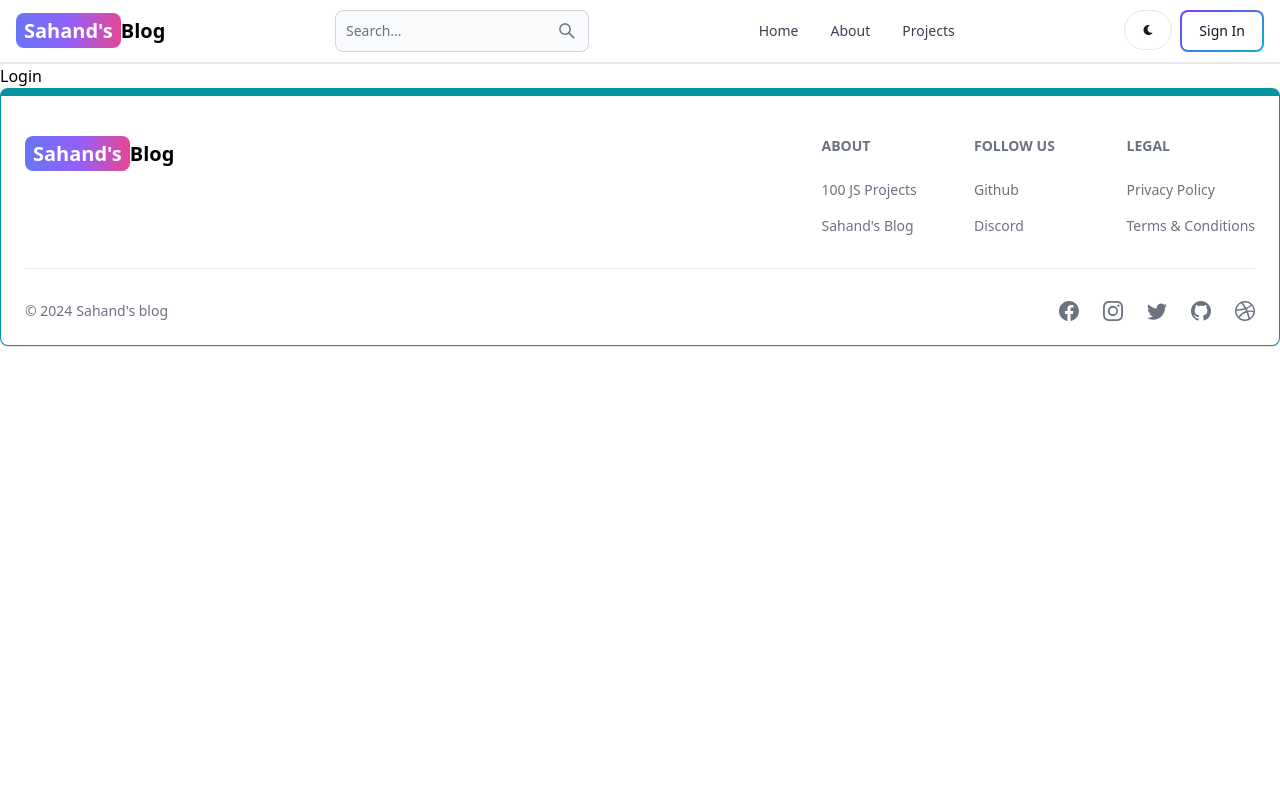
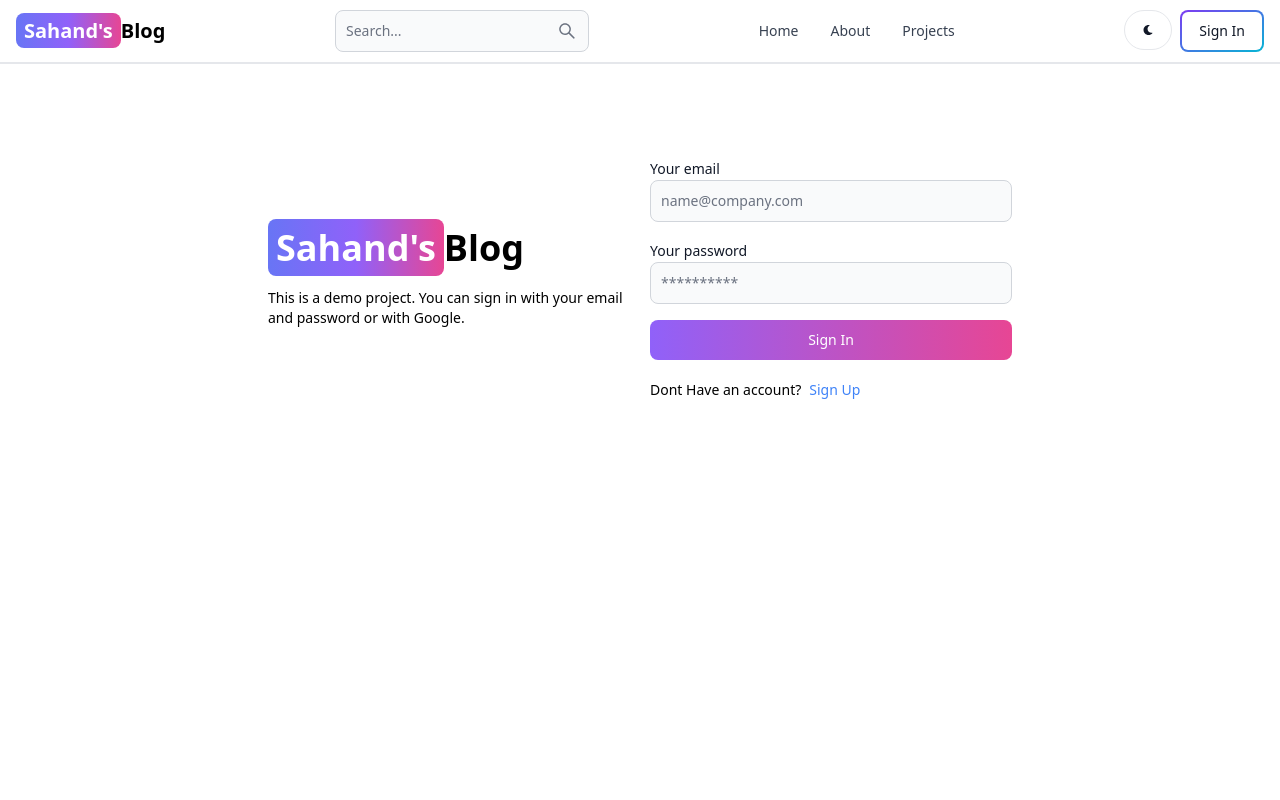
Before and after one commit to aashique-raza/BLOG, a React (Vite) app in the folder frontend/: page /login in a window 1280 px wide. Shown: the top 800 px of the page. Built offline with nearby package versions, Linux system fonts and the light colour scheme.

Commit message:
add login functionality

```diff
--- a/frontend/src/pages/Login.jsx
+++ b/frontend/src/pages/Login.jsx
@@ -1,8 +1,114 @@
-import React from 'react'
+import { Alert, Button, Label, Spinner, TextInput } from 'flowbite-react';
+import { useState } from 'react';
+import { Link, useNavigate } from 'react-router-dom';
 
 function Login() {
+
+  const [formData, setFormData] = useState({});
+  const [errorMessage, setErrorMessage] = useState(null);
+  const [loading, setLoading] = useState(false);
+  const navigate = useNavigate();
+  const handleChange = (e) => {
+    setFormData({ ...formData, [e.target.id]: e.target.value.trim() });
+  };
+  const handleSubmit = async (e) => {
+    e.preventDefault();
+    if (!formData.email || !formData.password) {
+      return setErrorMessage('Please fill out all fields.');
+    }
+    try {
+      setLoading(true);
+      setErrorMessage(null);
+      const res = await fetch('/api/auth/login', {
+        method: 'POST',
+        headers: { 'Content-Type': 'application/json' },
+        body: JSON.stringify(formData),
+      });
+      const data = await res.json();
+      if (data.success === false) {
+        setLoading(false)
+        return setErrorMessage(data.msg);
+      }
+      setLoading(false);
+      if (data.success===true) {
+       return navigate('/');
+      }
+    } catch (error) {
+      setErrorMessage(error.msg);
+      setLoading(false);
+    }
+  };
+
+
+
+
   return (
-    <div>Login</div>
+    <div className='min-h-screen mt-20'>
+    <div className='flex p-3 max-w-3xl mx-auto flex-col md:flex-row md:items-center gap-5'>
+      {/* left */}
+      <div className='flex-1'>
+        <Link to='/' className='font-bold dark:text-white text-4xl'>
+          <span className='px-2 py-1 bg-gradient-to-r from-indigo-500 via-purple-500 to-pink-500 rounded-lg text-white'>
+            Sahand's
+          </span>
+          Blog
+        </Link>
+        <p className='text-sm mt-5'>
+          This is a demo project. You can sign in with your email and password
+          or with Google.
+        </p>
+      </div>
+      {/* right */}
+
+      <div className='flex-1'>
+        <form className='flex flex-col gap-4' onSubmit={handleSubmit}>
+          <div>
+            <Label value='Your email' />
+            <TextInput
+              type='email'
+              placeholder='name@company.com'
+              id='email'
+              onChange={handleChange}
+            />
+          </div>
+          <div>
+            <Label value='Your password' />
+            <TextInput
+              type='password'
+              placeholder='**********'
+              id='password'
+              onChange={handleChange}
+            />
+          </div>
+          <Button
+            gradientDuoTone='purpleToPink'
+            type='submit'
+            disabled={loading}
+          >
+            {loading ? (
+              <>
+                <Spinner size='sm' />
+                <span className='pl-3'>Loading...</span>
+              </>
+            ) : (
+              'Sign In'
+            )}
+          </Button>
+        </form>
+        <div className='flex gap-2 text-sm mt-5'>
+          <span>Dont Have an account?</span>
+          <Link to='/signup' className='text-blue-500'>
+            Sign Up
+          </Link>
+        </div>
+        {errorMessage && (
+          <Alert className='mt-5' color='failure'>
+            {errorMessage}
+          </Alert>
+        )}
+      </div>
+    </div>
+  </div>
   )
 }
 
--- a/frontend/src/pages/Signup.jsx
+++ b/frontend/src/pages/Signup.jsx
@@ -116,8 +116,8 @@
           </form>
           <div className="flex gap-2 text-sm mt-5">
             <span>Have an account?</span>
-            <Link to='/sign-in' className='text-blue-500'>
-              Sign In
+            <Link to='/login' className='text-blue-500'>
+              login
             </Link>
           </div>
           {errorMessage && (
```
